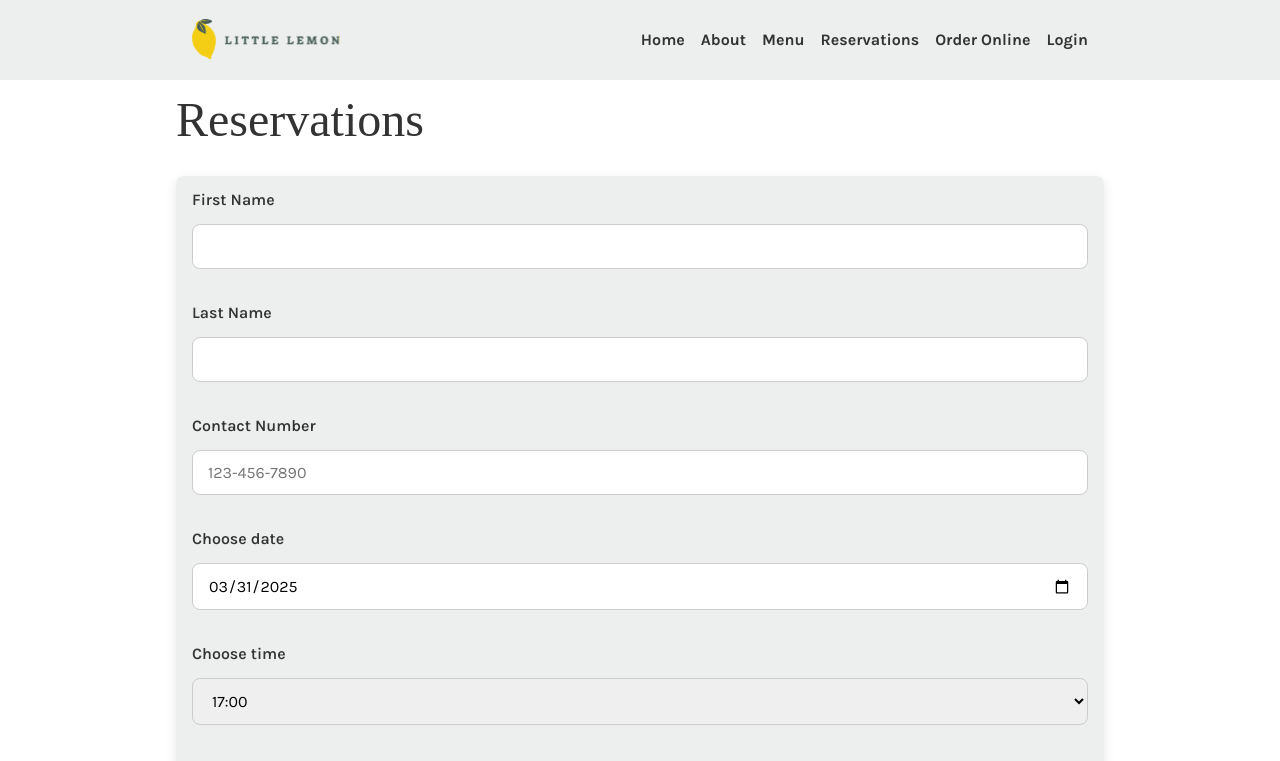
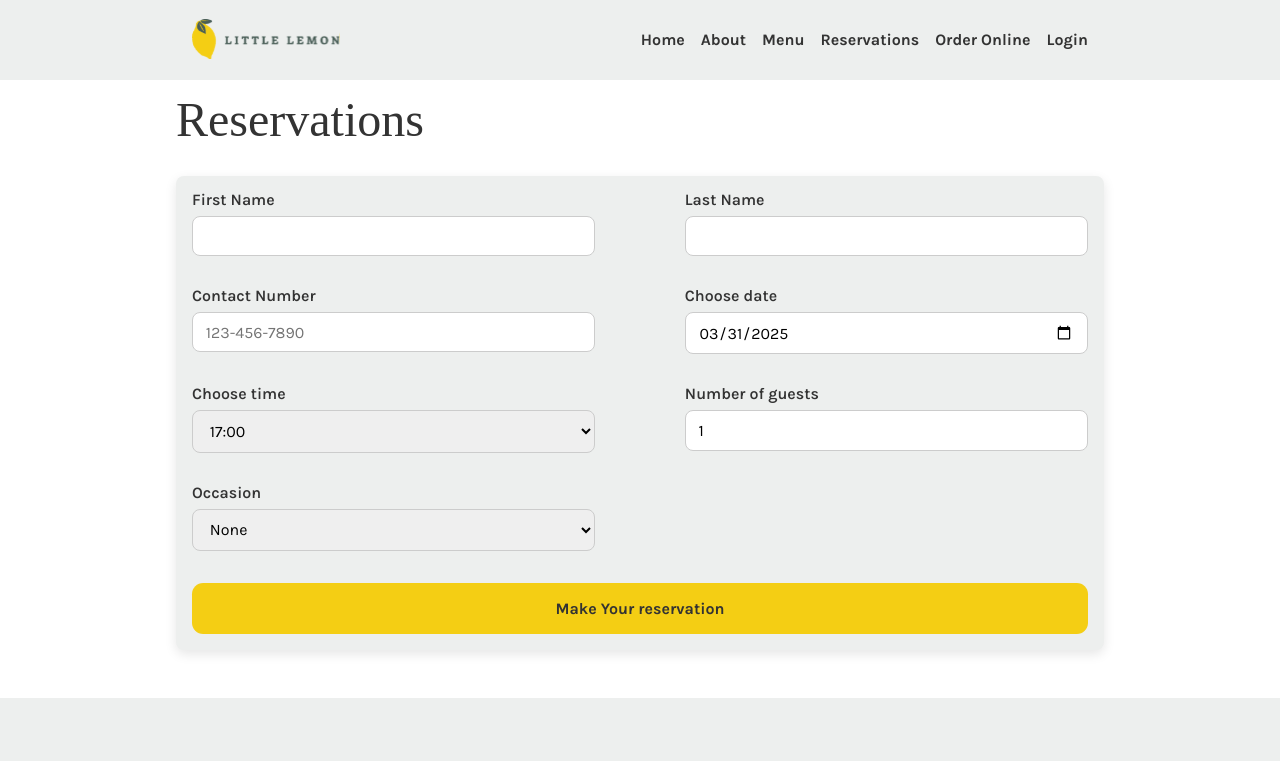
Before and after one commit to AlessSala/fe-dev-capstone, a React (Create React App) app: page /fe-dev-capstone/booking in a window 1280 px wide. Shown: the top 761 px of the page. Built offline with nearby package versions, Linux system fonts and the light colour scheme; a web font is replaced by a local one.

Commit message:
Improve UI

```diff
--- a/src/components/AboutUs/AboutUs.module.scss
+++ b/src/components/AboutUs/AboutUs.module.scss
@@ -22,7 +22,7 @@
     flex-direction: column;
     h1 {
       color: cssVars.$highlight4;
-      margin-bottom: -0.5rem;
+      margin-bottom: -.5rem;
     }
     h2 {
       font-family: "Markazi Text";
--- a/src/components/BookingForm/BookingForm.js
+++ b/src/components/BookingForm/BookingForm.js
@@ -46,28 +46,42 @@ const BookingForm = ({ availableTimes, updateTimes }) => {
     <div className={styles.bookingForm}>
       <h1>Reservations</h1>
       <form className={styles.bookingFormContent} onSubmit={onSubmit}>
+        <div>
           <label htmlFor="first-name">First Name</label>
           <input type="text" id="first-name" name="firstName" value={formData.firstName} onChange={onFormChange} required />
+        </div>
+        <div>
           <label htmlFor="last-name">Last Name</label>
           <input type="text" id="last-name" name="lastName" value={formData.lastName} onChange={onFormChange} required />
+        </div>
+        <div>
           <label htmlFor="contact-number">Contact Number</label>
           <input type="text" id="contact-number" name="contactNumber" placeholder="123-456-7890"
             value={formData.contactNumber} onChange={onFormChange}
             pattern="[0-9]{3}-[0-9]{3}-[0-9]{4}" />
+        </div>
+        <div>
           <label htmlFor="res-date">Choose date</label>
           <input type="date" id="res-date" name="date" value={formData.date} onChange={onDateChange} required min={currDate} />
+        </div>
+        <div>
           <label htmlFor="res-time">Choose time</label>
           <select id="res-time" name="time" value={formData.time} onChange={onFormChange} required>
             {availableTimesOptions}
           </select>
+        </div>
+        <div>
           <label htmlFor="guests">Number of guests</label>
           <input type="number" placeholder="1" min="1" max="10" required id="guests" name="guests" value={formData.guests} onChange={onFormChange} />
+        </div>
+        <div>
           <label htmlFor="occasion">Occasion</label>
           <select id="occasion" name="occasion" required value={formData.occasion} onChange={onFormChange}>
             <option>None</option>
             <option>Birthday</option>
             <option>Anniversary</option>
           </select>
+        </div>
         <input class="button" type="submit" value="Make Your reservation" aria-label="Make Your reservation" />
       </form>
     </div>
--- a/src/components/BookingForm/BookingForm.module.scss
+++ b/src/components/BookingForm/BookingForm.module.scss
@@ -1,4 +1,5 @@
 @use "styles/variables" as cssVars;
+@use "styles/mixins" as mixins;
 
 // Variables for easy customization
 $border-radius: 8px;
@@ -24,30 +25,34 @@ $border-radius: 8px;
   width: 100%;
   border-radius: $border-radius;
   background-color: cssVars.$highlight3;
-  box-shadow: 0 4px 12px rgba(0, 0, 0, 0.1);
+  box-shadow: 0 4px 12px rgba(0, 0, 0, .1);
   margin-bottom: 2rem;
 
-  // Style labels
+  div {
+    @include mixins.on-greater-devices() {
+      flex-basis: 45%;
+    }
+    flex-basis: 100%;
+
     label {
       font-family: "Karla";
       display: block;
       font-weight: 600;
       color: cssVars.$textColor;
+      margin-bottom: .5rem;
     }
-
-  // Style text and date inputs
     input[type="text"],
     input[type="date"],
     input[type="number"],
     select {
       font-family: "Karla";
       width: 100%;
-    padding: 12px 15px;
-    margin-bottom: 20px;
+      padding: .6rem .8rem;
+      margin-bottom: 1rem;
       border: 1px solid #ccc;
       border-radius: $border-radius;
       font-size: 1em;
-    transition: all 0.3s ease;
+      transition: all .3s ease;
       box-sizing: border-box;
 
       option {
@@ -57,11 +62,12 @@ $border-radius: 8px;
       &:focus {
         outline: none;
         border-color: cssVars.$primary2;
-      box-shadow: 0 0 8px rgba(cssVars.$primary2, 0.3);
+        box-shadow: 0 0 8px rgba(cssVars.$primary2, .3);
       }
 
       &:hover {
         border-color: lighten(cssVars.$highlight4, 10%);
+      }
     }
   }
 
--- a/src/components/CallToAction/CallToAction.module.scss
+++ b/src/components/CallToAction/CallToAction.module.scss
@@ -22,7 +22,7 @@
     flex-direction: column;
     h1 {
       color: cssVars.$primary1;
-      margin-bottom: -0.5rem;
+      margin-bottom: -.5rem;
     }
     h2 {
       font-family: "Markazi Text";
--- a/src/components/CustomersSay/CustomersSay.module.scss
+++ b/src/components/CustomersSay/CustomersSay.module.scss
@@ -25,8 +25,11 @@
   max-width: 70vw;
   width: 100%;
   article {
-    width: 18rem;
-    min-width: 200px;
+    @include mixins.on-greater-devices() {
+      flex-basis: 30%;
+    }
+    flex-basis: 100%;
+    flex-grow: 2;
     display: flex;
     flex-direction: column;
     background-color: cssVars.$secondary2;
@@ -35,7 +38,6 @@
       width: 100%;
       height: auto;
       aspect-ratio: 1 / 1;
-      min-width: 200px;
     }
     header,
     footer,
@@ -47,7 +49,7 @@
       flex-direction: row;
       align-items: center;
       justify-content: space-between;
-      gap: 0.5rem;
+      gap: .5rem;
       h1 {
         font-weight: 400;
         font-size: 1.7rem;
@@ -56,7 +58,7 @@
         font-weight: 700;
         font-family: "Karla";
         color: cssVars.$secondary1;
-        letter-spacing: 0.1rem;
+        letter-spacing: .1rem;
       }
     }
     p,
--- a/src/components/Specials/Specials.module.scss
+++ b/src/components/Specials/Specials.module.scss
@@ -35,8 +35,11 @@
   max-width: 70vw;
   width: 100%;
   article {
-    width: 18rem;
-    min-width: 200px;
+    @include mixins.on-greater-devices() {
+      flex-basis: 30%;
+    }
+    flex-basis: 100%;
+    flex-grow: 2;
     display: flex;
     flex-direction: column;
     row-gap: 1rem;
@@ -48,7 +51,6 @@
       width: 100%;
       height: auto;
       aspect-ratio: 1.5 / 1;
-      min-width: 200px;
     }
     header,
     footer,
--- a/src/index.scss
+++ b/src/index.scss
@@ -25,25 +25,25 @@ main {
 button,
 .button {
   background-color: cssVars.$primary1;
-  padding: 0.4rem 1rem;
+  padding: .4rem 1rem;
   border: none;
   outline: none;
-  border-radius: 0.7rem;
+  border-radius: .7rem;
   font-family: "Karla";
   color: cssVars.$highlight4;
   font-size: 1rem;
   font-weight: 700;
   text-align: center;
   cursor: pointer;
-  transition: background-color 0.3s ease, box-shadow 0.2s ease;
+  transition: background-color .3s ease, box-shadow .2s ease;
 
   &:hover {
     background-color: darken(cssVars.$primary1, 10%);
-    box-shadow: 0 4px 8px rgba(0, 0, 0, 0.1);
+    box-shadow: 0 4px 8px rgba(0, 0, 0, .1);
   }
 
   &:focus {
     outline: none;
-    box-shadow: 0 0 0 3px rgba(cssVars.$primary1, 0.3);
+    box-shadow: 0 0 0 3px rgba(cssVars.$primary1, .3);
   }
 }
--- a/src/utils/api.js
+++ b/src/utils/api.js
@@ -14,10 +14,10 @@ export function fetchAPI(date) {
 
   let random = seededRandom(seed);
   for (let i = 17; i <= 23; i++) {
-    if (random() < 0.5) {
+    if (random() < .5) {
       result.push(i + ":00");
     }
-    if (random() < 0.5) {
+    if (random() < .5) {
       result.push(i + ":30");
     }
   }
```
Lines whose indentation alone changed are shown as unchanged.
